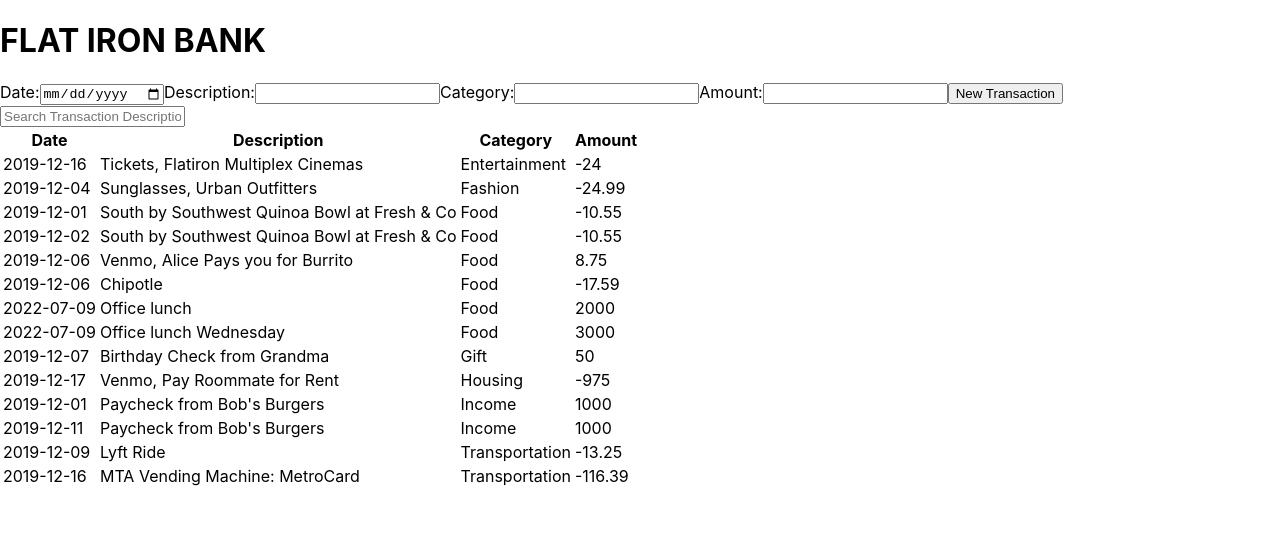
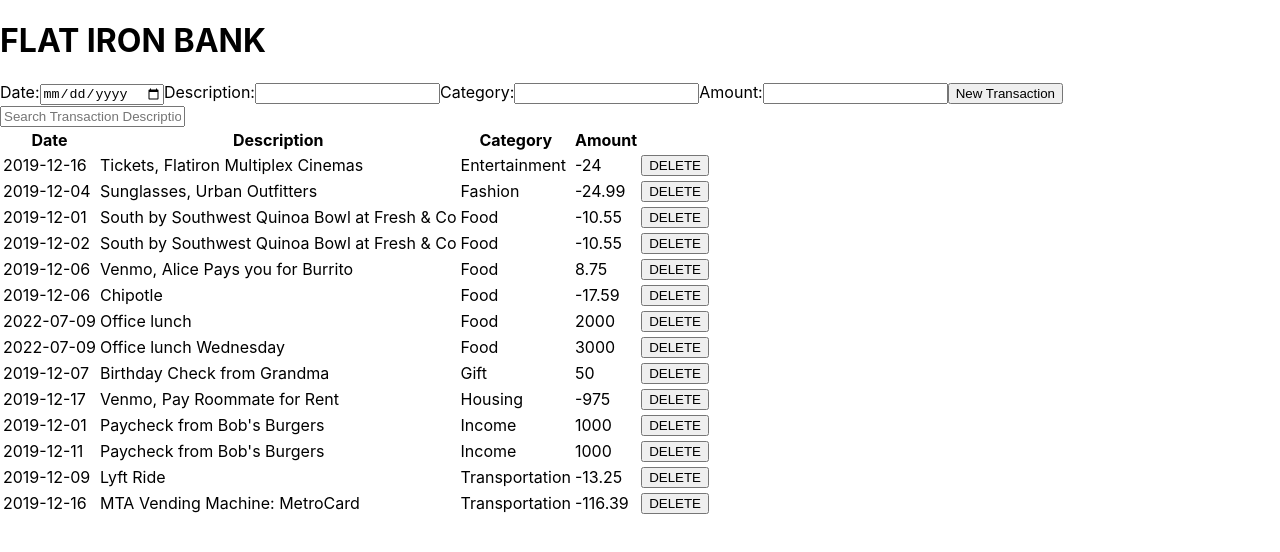
Before and after one commit to jeffetale/IP01-Code-Challenge-Bank-of-Flatiron, a React (Create React App) app: page / in a window 1280 px wide. Shown: the top 552 px of the page. Built offline with nearby package versions, Linux system fonts and the light colour scheme.

Commit message:
Items can now be deleted by the click of a button

```diff
--- a/src/App.js
+++ b/src/App.js
@@ -27,12 +27,17 @@ const App = () => {
     a.category.localeCompare(b.category)
   );
 
+  const deleteTransaction = (id) => {
+    const newTransactions = transactions.filter((transaction) => transaction.id !==id);
+    setTransactions(newTransactions);
+  };
+
   return (
     <>
       <h1>FLAT IRON BANK</h1>
       <TransactionForm addTransaction={addTransaction} />
       <TransactionSearch searchInput={searchInput} setSearchInput={setSearchInput} />
-      <TransactionTable transactions={sortTransactions} />
+      <TransactionTable transactions={sortTransactions} onDeleteTransaction={deleteTransaction} />
     </>
   );
 };
--- a/src/TransactionTable.js
+++ b/src/TransactionTable.js
@@ -1,6 +1,6 @@
 import React from 'react';
 
-const TransactionTable = ({transactions}) => {
+const TransactionTable = ({transactions, onDeleteTransaction}) => {
     return (
         <table>
             <thead>
@@ -18,6 +18,9 @@ const TransactionTable = ({transactions}) => {
                         <td>{transaction.description}</td>
                         <td>{transaction.category}</td>
                         <td>{transaction.amount}</td>
+                        <td>
+                            <button onClick = {() => onDeleteTransaction(transaction.id)}> DELETE </button>
+                        </td>
                     </tr>
                 ))}
             </tbody>
```
